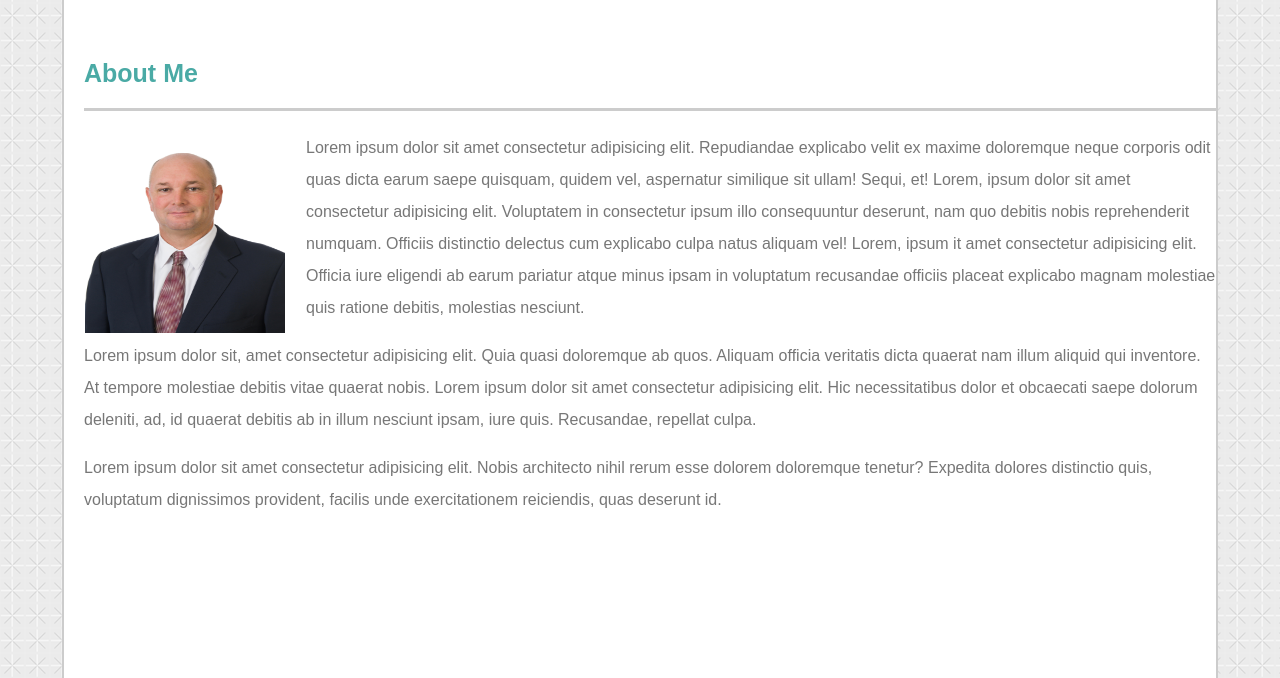
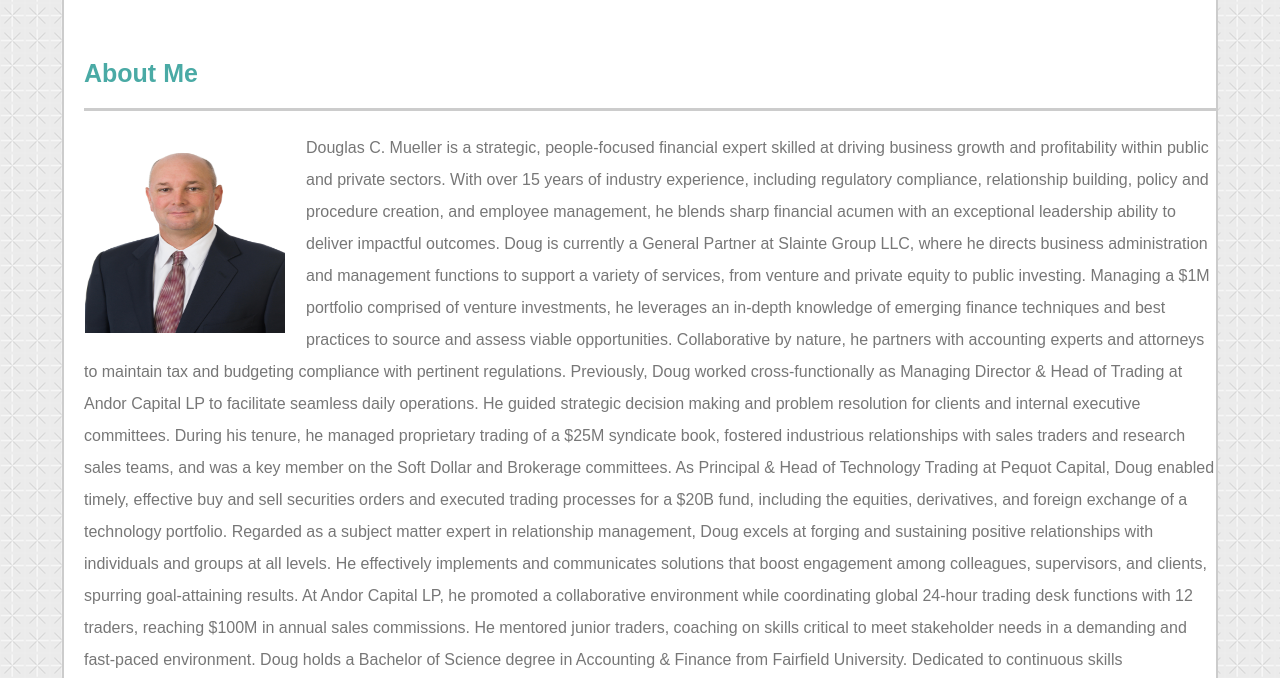
Before and after one commit to DouglasCMueller/Responsive-Porfolio-For-Web-Hosting.github.io, a plain HTML site: page index.html in a window 1280 px wide. Shown: the part 122-800 px from the top of the page. Drawn offline with Linux system fonts and the light colour scheme.

Commit message:
adding bio and word guess link

```diff
--- a/index.html
+++ b/index.html
@@ -23,18 +23,19 @@
      <h2>About Me</h2>
      <img id="myimage" src="assets/images/DouglasCMueller-bioimage.jpg" alt= "Douglas C. Mueller">
     <div id="bio-paragraphs">
-     <p> Lorem ipsum dolor sit amet consectetur adipisicing elit. Repudiandae explicabo velit ex maxime doloremque neque corporis odit quas
-         dicta earum saepe quisquam, quidem vel, aspernatur similique sit ullam! Sequi, et!
-         Lorem, ipsum dolor sit amet consectetur adipisicing elit. Voluptatem in consectetur ipsum illo consequuntur deserunt,
-         nam quo debitis nobis reprehenderit numquam. Officiis distinctio delectus cum explicabo culpa natus aliquam vel!
-         Lorem, ipsum it amet consectetur adipisicing elit. Officia iure eligendi ab earum pariatur atque minus ipsam
-         in voluptatum recusandae officiis placeat explicabo magnam molestiae quis ratione debitis, molestias nesciunt.</p>
-     <p> Lorem ipsum dolor sit, amet consectetur adipisicing elit. Quia quasi doloremque ab quos. Aliquam officia veritatis
-         dicta quaerat nam illum aliquid qui inventore. At tempore molestiae debitis vitae quaerat nobis.
-         Lorem ipsum dolor sit amet consectetur adipisicing elit. Hic necessitatibus dolor et obcaecati saepe dolorum deleniti,
-         ad, id quaerat debitis ab in illum nesciunt ipsam, iure quis. Recusandae, repellat culpa.</p>
-     <p> Lorem ipsum dolor sit amet consectetur adipisicing elit. Nobis architecto nihil rerum esse dolorem doloremque tenetur?
-         Expedita dolores distinctio quis, voluptatum dignissimos provident, facilis unde exercitationem reiciendis, quas deserunt id.</p>
+     <p>Douglas C. Mueller is a strategic, people-focused financial expert skilled at driving business growth and profitability within public and private sectors. With over 15 years of industry experience, including regulatory compliance, relationship building, policy and procedure creation, and employee management, he blends sharp financial acumen with an exceptional leadership ability to deliver impactful outcomes.
+
+            Doug is currently a General Partner at Slainte Group LLC, where he directs business administration and management functions to support a variety of services, from venture and private equity to public investing.
+            Managing a $1M portfolio comprised of venture investments, he leverages an in-depth knowledge of emerging finance techniques and best practices to source and assess viable opportunities. Collaborative by nature, he partners with accounting experts and attorneys to maintain tax and budgeting compliance with pertinent regulations.
+
+            Previously, Doug worked cross-functionally as Managing Director & Head of Trading at Andor Capital LP to facilitate seamless daily operations. He guided strategic decision making and problem resolution for clients and internal executive committees. During his tenure, he managed proprietary trading of a $25M syndicate book, fostered industrious relationships with sales traders and research sales teams, and was a key member on the Soft Dollar and Brokerage committees. As Principal & Head of Technology Trading at Pequot Capital, Doug enabled timely, effective buy and sell securities orders and executed trading processes for a $20B fund, including the equities, derivatives, and foreign exchange of a technology portfolio.
+
+            Regarded as a subject matter expert in relationship management, Doug excels at forging and sustaining positive relationships with individuals and groups at all levels. He effectively implements and communicates solutions that boost engagement among colleagues, supervisors, and clients, spurring goal-attaining results. At Andor Capital LP, he promoted a collaborative environment while coordinating global 24-hour trading desk functions with 12 traders, reaching $100M in annual sales commissions. He mentored junior traders, coaching on skills critical to meet stakeholder needs in a demanding and fast-paced environment.
+
+            Doug holds a Bachelor of Science degree in Accounting & Finance from Fairfield University. Dedicated to continuous skills improvement, he is currently completing a full-stack web development course from the University of Connecticut School of Engineering.
+
+            Residing in New Canaan, Connecticut with his wife and four children, Doug serves as a youth sports trainer, coach, and mentor devoted to equipping young athletes with the resources needed to be successful on the field, in the classroom, and in the workforce.
+            </p>
     </div>
     </div>
   <footer>
```
Also changed, not shown: portfolio.html (+2 -2 lines).
